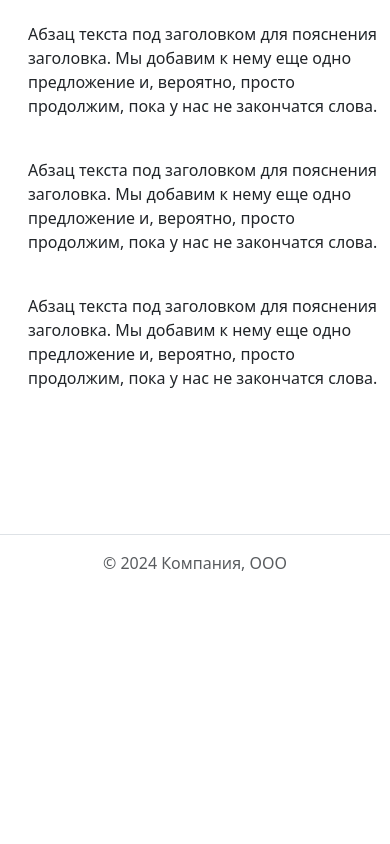
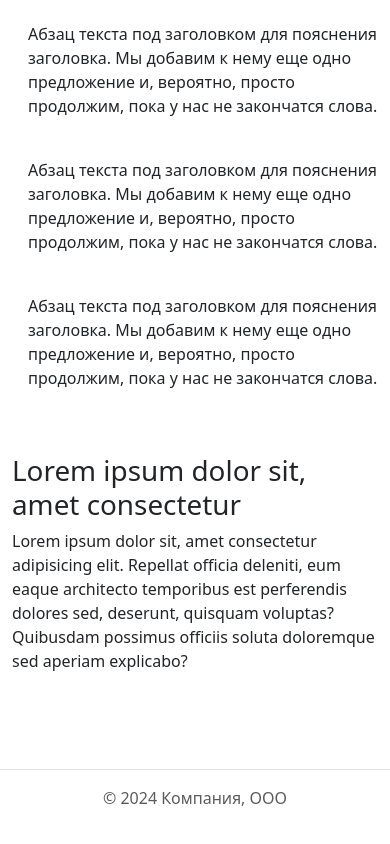
Before and after one commit to Ivan4232/Quadro.ua, a plain HTML site: page index.html in a window 390 px wide. Shown: the part 1199-2043 px from the top of the page. Before the commit the page ends 1814 px from the top, so only its background shows below. Drawn offline with nearby package versions, Linux system fonts and the light colour scheme.

Commit message:
Statistics start

```diff
--- a/css/style.css
+++ b/css/style.css
@@ -80,9 +80,18 @@ margin-bottom: 4px;
   padding-bottom: 0 !important;
 }
 
-@media(max-width: 998px){
+@media(max-width: 992px) {
+  .box-text {
+    max-width: 250px;
+  }
+}
+
+@media(max-width: 768px){
 .box-hero{
   flex-direction: column;
+}
+.box-text {
+  max-width: 400px;
 }
 
 .box-info{
--- a/index.html
+++ b/index.html
@@ -172,6 +172,25 @@
             </div>
           </div>
         </section>
+        <section class="statistics">
+          <div class="container">
+            <div class="statistics-box">
+              <div class="statistics-box-text">
+                <h1 class="statistics-title">
+                  Lorem ipsum dolor sit, amet consectetur
+                </h1>
+                <p class="statistics-text">
+                  Lorem ipsum dolor sit, amet consectetur adipisicing elit.
+                  Repellat officia deleniti, eum eaque architecto temporibus est
+                  perferendis dolores sed, deserunt, quisquam voluptas?
+                  Quibusdam possimus officiis soluta doloremque sed aperiam
+                  explicabo?
+                </p>
+              </div>
+              <div class="statistics-box-indicators col-3"></div>
+            </div>
+          </div>
+        </section>
       </main>
       <footer class="footer py-3 my-4" id="footer">
         <ul class="nav justify-content-center border-bottom pb-3 mb-3">
```
